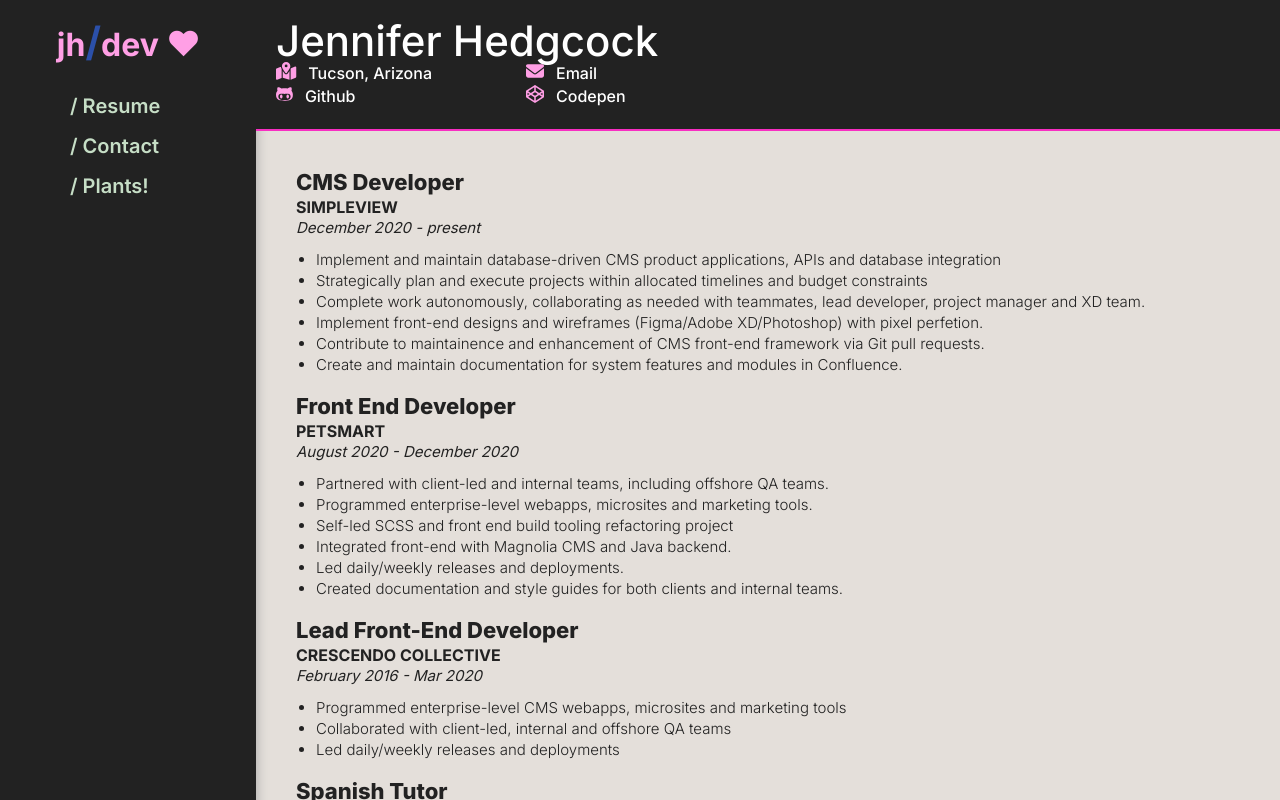
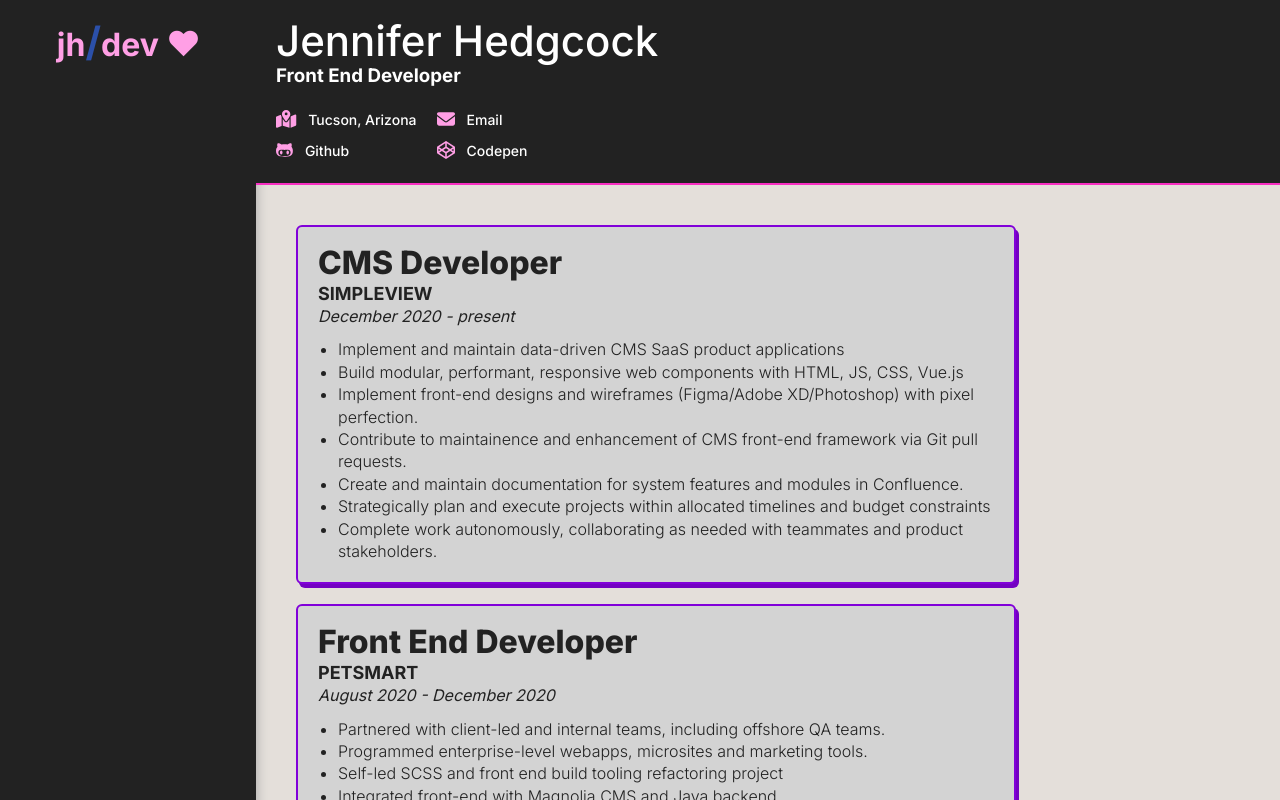
Before and after one commit to jenhedg/jen-dev-2024-react, a React (Create React App) app: page /resume in a window 1280 px wide. Shown: the top 800 px of the page. Built offline with nearby package versions, Linux system fonts and the light colour scheme.

Commit message:
adding mobile nav

```diff
--- a/src/components/Button/Button.css
+++ b/src/components/Button/Button.css
@@ -10,9 +10,10 @@
   color: var(--white);
   background-color: var(--purple);
   border-radius: 3px;
+  transition: background-color, var(--hover-transition);
 }
 
 .btn:hover {
   background-color: var(--light-purple);
-  transition: background-color, var(--hover-transition);
+
 }
--- a/src/components/Footer/Footer.css
+++ b/src/components/Footer/Footer.css
@@ -33,6 +33,7 @@
   font-size: 1rem;
   font-weight: 600;
   text-decoration: none;
+  transition: var(--hover-transition);
 }
 
 .footer .footer-legal p {
@@ -41,5 +42,4 @@
 
 .footer .link:hover {
   color: var(--light-purple);
-  transition: var(--hover-transition);
 }
--- a/src/components/Intro/Intro.css
+++ b/src/components/Intro/Intro.css
@@ -53,9 +53,15 @@
 .intro .intro-content :is(
   p > .link,
   ul li a.link
+) {
+  transition: var(--hover-transition);
+}
+
+.intro .intro-content :is(
+  p > .link,
+  ul li a.link
 ):is(:hover) {
   color: var(--hover-text-color-dark);
-  transition: var(--hover-transition);
 }
 
 @media (min-width: 1024px){
--- /dev/null
+++ b/src/components/Nav/Nav.css
@@ -0,0 +1,38 @@
+.nav {
+  display: block;
+  padding: 12px 20px;
+  background-color: var(--beige);
+  border-bottom: 6px solid var(--dark-purple);
+}
+
+.nav .nav-list {
+  display: none;
+  background-color: var(--dark-purple);
+  height: 100vh;
+  width: 100vw;
+  transform: translate(100%, 18px);
+  transition: var(--mobile-menu-transition);
+}
+
+.nav.active .nav-list {
+  display: flex;
+  flex-direction: column;
+  justify-content: flex-start;
+  align-items: center;
+  gap: 20px;
+  position: absolute;
+  transform: translate(-20px, 18px);
+  z-index: 1;
+}
+.nav .nav-list :is(li, li a) {
+  font-size: 34px;
+  color: var(--white);
+  list-style-type: none;
+  text-decoration: none;
+}
+
+@media (min-width: 1024px){
+  .nav {
+    display: none;
+  }
+}
--- /dev/null
+++ b/src/components/Nav/Nav.js
@@ -0,0 +1,49 @@
+
+import { Link } from 'react-router-dom';
+import React, { useState } from 'react';
+import { FontAwesomeIcon } from '@fortawesome/react-fontawesome';
+import { faBars } from '@fortawesome/free-solid-svg-icons';
+
+import "./Nav.css";
+
+
+export default function Nav() {
+  const [navMobileActiveClass, setNavMobileActiveClass] = useState('nav')
+  const [burgerActiveClass, setBurgerActiveClass] = useState('burger')
+
+  const toggleNavMobileActiveClass = () => {
+    if (navMobileActiveClass === "nav") {
+      setNavMobileActiveClass("nav active")
+    } else {
+      setNavMobileActiveClass("nav")
+    }
+  }
+
+  const toggleBurgerActiveClass = () => {
+    if (burgerActiveClass === "burger") {
+      setBurgerActiveClass("burger active")
+    } else {
+      setBurgerActiveClass("burger")
+    }
+  }
+
+  return (
+    <div
+      onClick={() => { toggleNavMobileActiveClass() }}
+      className={navMobileActiveClass}
+    >
+      <button
+        onClick={() => { toggleBurgerActiveClass() }}
+        className={burgerActiveClass}
+      >
+        <FontAwesomeIcon icon={faBars} />
+      </button>
+      <ul className="nav-list">
+        <li className="navList-item">
+          <Link to="/resume">/ Resume</Link>
+        </li>
+        <li className="navList-item">/ Contact</li>
+      </ul>
+    </div >
+  );
+}
--- a/src/components/Resume/Resume.css
+++ b/src/components/Resume/Resume.css
@@ -27,24 +27,35 @@
 
 .resume .resume-header :is(
     .resume-title,
+    .resume-subtitle,
     .contact-list li a
   ){
-  color: var(--white);
+    color: var(--white);
 }
 
 .resume .resume-header {
+  display: flex;
+  flex-direction: column;
+  justify-content: center;
+  align-items: center;
   position: relative;
   z-index: 1;
 }
 
+.resume .resume-subtitle {
+  margin-bottom: 20px;
+}
+
 .resume .contact-list {
   display: grid;
-  grid-template-columns: repeat(2, 1fr);
+  column-gap: 20px;
+  row-gap: 8px;
   max-width: 500px;
 }
 
 .resume .contact-item {
   list-style-type: none;
+  font-size: 14px;
   font-weight: 500;
 }
 
@@ -71,7 +82,7 @@
 }
 
 .resume .resume-title {
-  font-size: 42px;
+  font-size: 32px;
   line-height: 1;
   font-weight: 500;
 }
@@ -85,7 +96,13 @@
 }
 
 .resume .resume-role {
+  max-width: 720px;
   margin-bottom: 20px;
+  padding: 20px;
+  border-radius: 6px;
+  background-color: lightgrey;
+  border: 2px solid var(--light-purple);
+  box-shadow: 3px 4px 0 var(--dark-purple);
 }
 
 .resume .resume-role h3,
@@ -98,7 +115,7 @@
 
 .resume .resume-role h4 {
   margin-bottom: 4px;
-  font-size: 16px;
+  font-size: 14px;
   font-weight: 700;
   line-height: 1;
   text-transform: uppercase;
@@ -121,7 +138,7 @@
   .resp-list,
   .education-list
 ) li {
-  font-size: 15px;
+  font-size: 14px;
   font-weight: 300;
 }
 
@@ -130,12 +147,33 @@
 }
 
 .resume .resume-intro .contact-list li a {
+  font-size: 14px;
   text-decoration: none;
 }
 
 @media (min-width: 1024px){
   .resume .resume-inner {
     padding: 40px;
+  }
+
+  .resume .resume-header {
+    align-items: flex-start;
+  }
+
+  .resume .resume-title {
+  font-size: 42px;
+  }
+
+  .resume .resume-role h3, .resume .education h3 {
+    font-size: 32px;
+  }
+
+  .resume .resume-role h4 {
+    font-size: 18px;
+  }
+
+  .resume .resume-role .resume-dates {
+    font-size: 16px;
   }
 
   .resume :is(
@@ -145,4 +183,12 @@
     padding-left: 20px;
     font-size: 16px;
   }
+
+  .resume :is( .resp-list, .education-list ) li {
+    font-size: 16px;
+  }
+
+  .resume .contact-list {
+    grid-template-columns: repeat(2, 1fr);
+  }
 }
--- a/src/components/Resume/Resume.js
+++ b/src/components/Resume/Resume.js
@@ -13,6 +13,7 @@ export default function Resume() {
     <article className="resume">
       <div className="resume-header">
         <h2 className="resume-title">Jennifer Hedgcock</h2>
+        <h3 className="resume-subtitle">Front End Developer</h3>
         <ul className="contact-list">
           <li className="contact-item">
             <Link to="https://www.visittucson.org/" target="_blank">
@@ -43,12 +44,13 @@ export default function Resume() {
           <h4 className="resume-company"> Simpleview</h4>
           <p className="resume-dates"><i>December 2020 - present</i></p>
           <ul className="resp-list">
-            <li>Implement and maintain database-driven CMS product applications, APIs and database integration</li>
-            <li>Strategically plan and execute projects within allocated timelines and budget constraints</li>
-            <li>Complete work autonomously, collaborating as needed with teammates, lead developer, project manager and XD team.</li>
-            <li>Implement front-end designs and wireframes (Figma/Adobe XD/Photoshop) with pixel perfetion.</li>
+            <li>Implement and maintain data-driven CMS SaaS product applications</li>
+            <li>Build modular, performant, responsive web components with HTML, JS, CSS, Vue.js</li>
+            <li>Implement front-end designs and wireframes (Figma/Adobe XD/Photoshop) with pixel perfection.</li>
             <li>Contribute to maintainence and enhancement of CMS front-end framework via Git pull requests.</li>
             <li>Create and maintain documentation for system features and modules in Confluence.</li>
+            <li>Strategically plan and execute projects within allocated timelines and budget constraints</li>
+            <li>Complete work autonomously, collaborating as needed with teammates and product stakeholders.</li>
           </ul>
         </article>
         <article className="resume-role">
--- a/src/components/Sidebar/Sidebar.css
+++ b/src/components/Sidebar/Sidebar.css
@@ -1,4 +1,10 @@
 .sidebar {
+  display: none;
+}
+
+@media (min-width: 1024px){
+  .sidebar {
+    display: block;
     position: relative;
     box-shadow: 4px 0px 10px -3px rgba(173,173,173,1);
     background-color: var(--black);
@@ -57,11 +63,8 @@
       align-items: flex-start;
     }
 
-  .navList {
-      flex-direction: column;
-      align-items: flex-start;
-  }
     .sidebar :is(.navList-item, .navList-item a) {
       font-size: 1.25rem;
     }
   }
+}
--- a/src/components/Sidebar/Sidebar.js
+++ b/src/components/Sidebar/Sidebar.js
@@ -1,6 +1,7 @@
 import { Link } from 'react-router-dom';
+import Nav from '../../components/Nav/Nav.js'
+
 import "./Sidebar.css";
-
 
 export default function Sidebar() {
   return (
@@ -10,15 +11,7 @@ export default function Sidebar() {
           <h1 className="logo">jh<span className="logo-slash">/</span>dev ❤</h1>
         </Link>
       </div>
-      <nav className="nav">
-        <ul className="navList">
-          <li className="navList-item">
-            <Link to="/resume">/ Resume</Link>
-          </li>
-          <li className="navList-item">/ Contact</li>
-          <li className="navList-item">/ Plants!</li>
-        </ul>
-      </nav>
+      <Nav />
     </div>
   );
 }
--- a/src/global/css/variables.css
+++ b/src/global/css/variables.css
@@ -10,10 +10,12 @@
   --off-white: #fffff4;
   --grey: #f2f2f2;
   --blue: #2b50aaff;
+  --dark-blue: #2b4b98;
   --pink: #ff9fe5ff;
   --hotpink: #F82EC2;
   --purple:	#6300A6;
   --light-purple: #8100D9;
+  --dark-purple: #7300c2;
   --tea-green: #c6dec6ff;
   --beige: #E4DFDA;
 
@@ -22,7 +24,9 @@
   --hover-text-color-light: var(--tea-green);
 
   /*Transition*/
-  --hover-transition: 0.34s ease-in;
+  --hover-transition: 0.3s ease-in;
+  --mobile-menu-transition: 0.23s ease;
+
 
   /* Containers */
 
--- a/src/pages/HomePage/HomePage.js
+++ b/src/pages/HomePage/HomePage.js
@@ -1,4 +1,4 @@
-// import Header from "../../components/Header/Header.js";
+import Nav from '../../components/Nav/Nav.js'
 import Sidebar from "../../components/Sidebar/Sidebar.js";
 import Footer from '../../components/Footer/Footer.js';
 import Intro from "../../components/Intro/Intro.js";
@@ -13,11 +13,10 @@ const HomePage = () => {
   return (
     <div className=" page homePage">
       <div className="page-inner">
-        {/* <Header /> */}
+        <Nav />
         <Sidebar />
         <main className="main-content">
           <Intro />
-          {/* <Resume /> */}
         </main>
         <Footer />
       </div>
```
Lines whose indentation alone changed are shown as unchanged.
